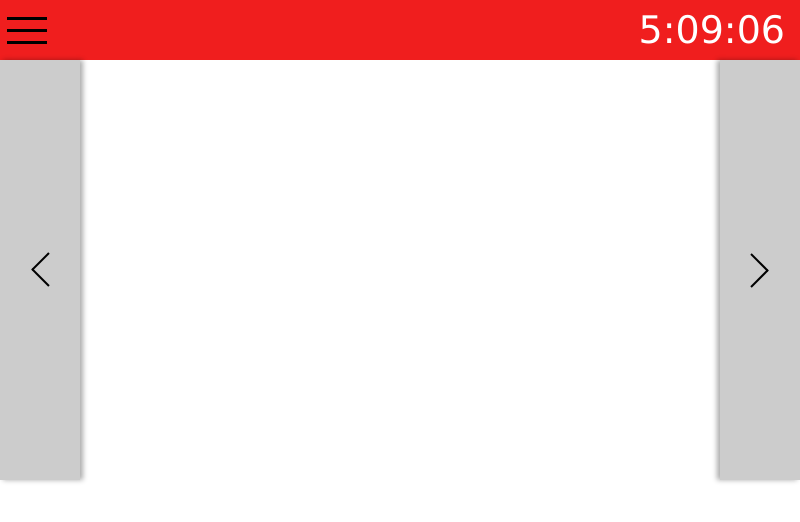
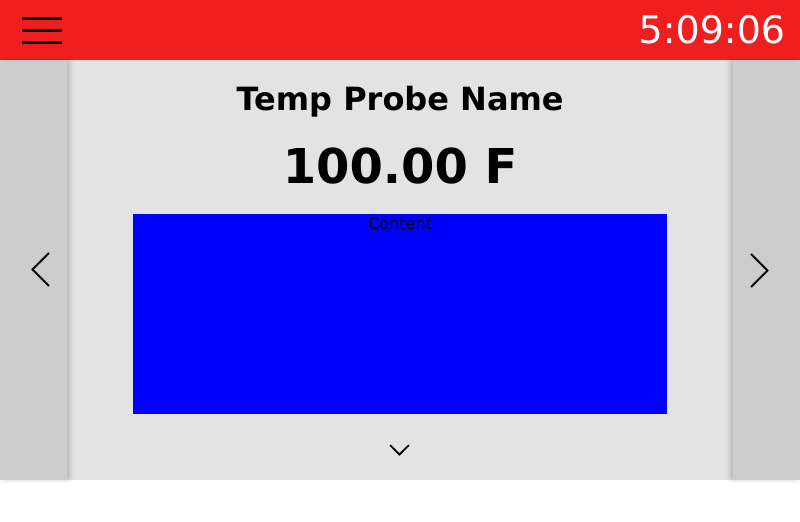
Before and after one commit to CanadaJ/heat-of-my-meat-electron, an Electron app: page index.html in a window 800 px wide. Drawn offline with Linux system fonts and the light colour scheme.

Commit message:
scrolling main content

```diff
--- a/css/styles.css
+++ b/css/styles.css
@@ -1,6 +1,11 @@
+::-webkit-scrollbar {
+    display: none;
+}
+
 body {
     margin: 0;
     font-family: Verdana, Arial, sans-serif;
+    height: 480px;
 }
 
 .overlay {
@@ -33,6 +38,7 @@ body {
 }
 
 .menu-bar-icon {
+    margin-left: 15px;
     width: 60px;
     height: 60px;
     cursor: pointer;
@@ -118,6 +124,7 @@ body {
     display: flex;
     flex-direction: column;
     justify-content: center;
+    z-index: 5;
 }
 
 .prev-temp span, .next-temp span {
@@ -133,24 +140,72 @@ body {
     margin-right: 30px;
 }
 
-.prev-temp span:before, .prev-temp span:after, .next-temp span:before, .next-temp span:after {
+.prev-temp span:before, .prev-temp span:after, .next-temp span:before, .next-temp span:after, .icon-temp-settings:before, .icon-temp-settings:after {
     width: 24px;
     color: #000000;
 }
 
 .prev-temp {
     align-self: flex-start;
+    box-shadow: 3px 0 5px 0 rgba(0,0,0,0.20);
+}
+
+.prev-temp:hover, .next-temp:hover {
+    background: rgba(0, 0, 0, .33);
+}
+
+.prev-temp:hover {
     box-shadow: 3px 0 5px 0 rgba(0,0,0,0.33);
+}
 
+.next-temp:hover {
+    box-shadow: -3px 0 5px 0 rgba(0,0,0,0.33);
 }
 
 .next-temp {
     margin-left: auto;
-    box-shadow: -3px 0 5px 0 rgba(0,0,0,0.33);
+    box-shadow: -3px 0 5px 0 rgba(0,0,0,0.20);
 }
 
 span.icon, div.icon-menu {
     color: #000000;
+}
+
+.main-content-wrapper {
+    display: flex;
+    width: 100%;
+    overflow: auto;
+}
+
+.main-content {
+    background-color: #E3E3E3;
+    width: 100%;
+    height: 800px;
+    z-index: 1;
+    text-align: center;
+    display: flex;
+    flex-direction: column;
+}
+
+.main-content h3 {
+    margin: 20px 0 0 0;
+    font-size: 32px;
+}
+
+.main-content h1 {
+    margin: 20px 0 20px 0;
+    font-size: 48px;
+}
+
+#temp-graph {
+    width: 80%;
+    background-color: blue;
+    margin: 0 auto;
+    height: 200px;
+}
+
+.temp-settings {
+    margin-top: 20px;
 }
 
 @keyframes swipeIn {
--- a/index.html
+++ b/index.html
@@ -59,6 +59,18 @@
             <div class="prev-temp">
                 <span class="temp-arrow icono-caretLeft"></span>
             </div>
+            <div class="main-content-wrapper">
+                <div class="main-content">
+                    <h3>Temp Probe Name</h3>
+                    <h1>100.00 F</h1>
+                    <div id="temp-graph">
+                        Content
+                    </div>
+                    <div class="temp-settings">
+                        <span class="icon-temp-settings icono-caretDown"></span>
+                    </div>
+                </div>
+            </div>
             <div class="next-temp">
                 <span class="temp-arrow icono-caretRight"></span>
             </div>
```
